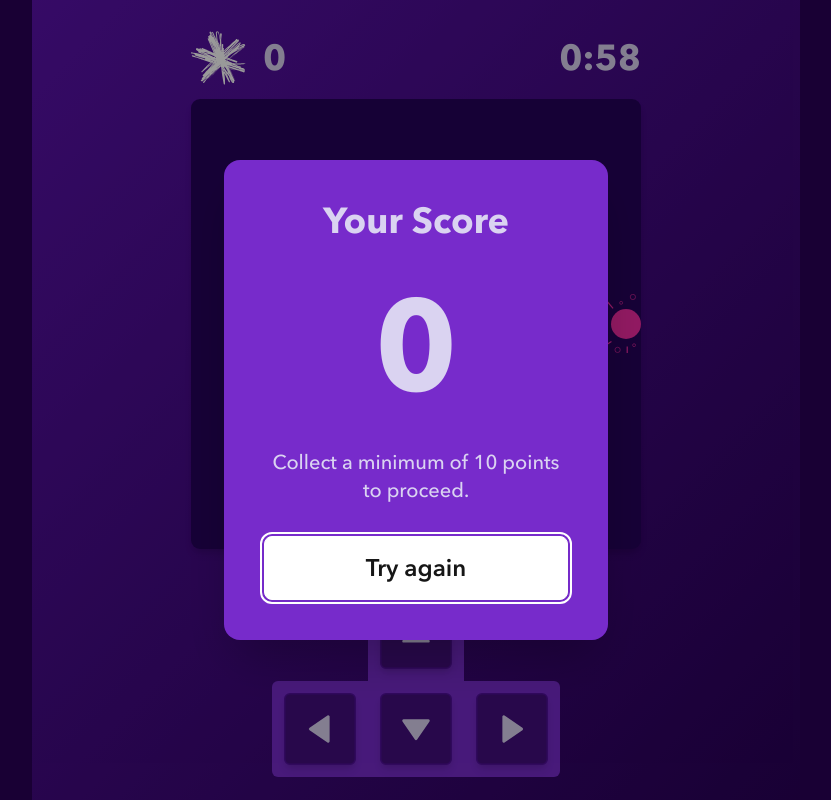
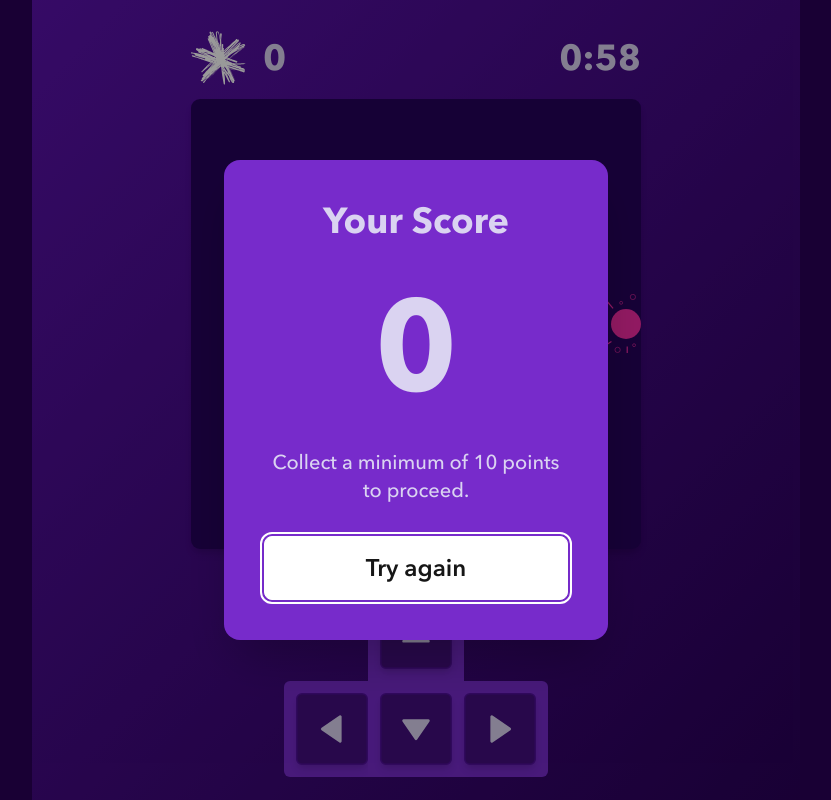
Before and after one commit to ricardogrecco/spark-snake-game, a Next.js app: page /game in a window 1280 px wide. Shown: the whole page, without its empty margins (224-1055 px from the left). Built offline with nearby package versions, Linux system fonts and the light colour scheme.

Commit message:
Update ArrowKeys design

```diff
--- a/app/components/partials/ArrowKeys.tsx
+++ b/app/components/partials/ArrowKeys.tsx
@@ -20,7 +20,7 @@ export default function ArrowKeys({ disabled = true }: ArrowKeysProps) {
 
   return (
     <section className="w-48 h-48 lg:w-48 lg:h-48 self-center -mb-14">
-      <div className="grid grid-cols-3 grid-rows-3 h-full w-full">
+      <div className="grid grid-cols-3 grid-rows-3 h-full w-full justify-items-center">
         <div className="w-full h-full"></div>
         <div className="bg-[#772BCB] w-full h-full p-2 rounded-t">
           <button
@@ -31,10 +31,10 @@ export default function ArrowKeys({ disabled = true }: ArrowKeysProps) {
           </button>
         </div>
         <div className="w-full h-full"></div>
-        <div className="bg-[#772BCB] w-full h-full p-2 rounded-l">
+        <div className="bg-[#772BCB] w-max h-full pl-2 py-2 rounded-l ml-2">
           <button
             onClick={() => dispatchArrowKey("ArrowLeft")}
-            className="bg-[#430E7D] btn w-full h-full p-3 items-center flex justify-center rounded shadow-md"
+            className="bg-[#430E7D] btn w-22 h-full p-3 items-center flex justify-center rounded shadow-md"
           >
             <BiSolidLeftArrow className="w-full h-full" />
           </button>
@@ -47,10 +47,10 @@ export default function ArrowKeys({ disabled = true }: ArrowKeysProps) {
             <BiSolidDownArrow className="w-full h-full" />
           </button>
         </div>
-        <div className="bg-[#772BCB] w-full h-full p-2 rounded-r">
+        <div className="bg-[#772BCB] w-max h-full pr-2 py-2 rounded-r mr-2">
           <button
             onClick={() => dispatchArrowKey("ArrowRight")}
-            className="bg-[#430E7D] btn w-full h-full p-3 items-center flex justify-center rounded shadow-md"
+            className="bg-[#430E7D] btn w-22 h-full p-3 items-center flex justify-center rounded shadow-md"
           >
             <BiSolidRightArrow className="w-full h-full" />
           </button>
```
